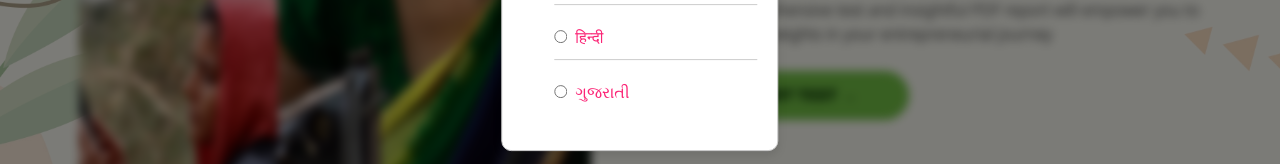
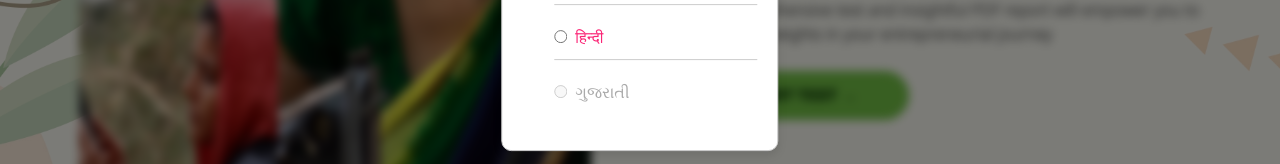
Before and after one commit to anuragt0/Psychometric-Test-Dev, a React (Create React App) app in the folder client/: page / in a window 1280 px wide. Shown: the part 377-541 px from the top of the page. Built offline with nearby package versions, Linux system fonts and the light colour scheme; no server answers; a web font is replaced by a local one.

Commit message:
add disable feat

```diff
--- a/client/src/components/NavBar.js
+++ b/client/src/components/NavBar.js
@@ -245,7 +245,7 @@ const Navbar = () => {
                 >
                   <option className="nav-item active" value="en">English</option>
                   <option className="nav-item active" value="hi">  हिन्दी  </option>
-                  <option className="nav-item active" value="gu">  ગુજરાતી  </option>
+                  <option className="nav-item active" value="gu" disabled>  ગુજરાતી  </option>
 
                   {/* Add more options for other languages */}
 
--- a/client/src/components/neha/Home.js
+++ b/client/src/components/neha/Home.js
@@ -32,16 +32,19 @@ const Home = () => {
     const [selectedLanguageM, setSelectedLanguageM] = useState({});
     const languages = [{
         value: "English",
-        key: "en"
+        key: "en",
+        disabled : false
     },
     {
         value: "हिन्दी",
-        key: "hi"
+        key: "hi",
+        disabled : false
 
     },
     {
         value: "ગુજરાતી",
-        key: "gu"
+        key: "gu",
+        disabled : true
 
     }
     ];
--- a/client/src/components/neha/LanguageSelectorModal.css
+++ b/client/src/components/neha/LanguageSelectorModal.css
@@ -71,3 +71,9 @@
   align-items: center;
   gap: 8px; /* Adjust the gap as needed */
 }
+
+.disabled {
+  color: #aaa;
+  cursor: not-allowed;
+  pointer-events: none; /* Prevent interactions with disabled labels */
+}
--- a/client/src/components/neha/LanguageSelectorModal.js
+++ b/client/src/components/neha/LanguageSelectorModal.js
@@ -28,12 +28,13 @@ const LanguageSelectorModal = ({ languages, onSelect }) => {
           <li
             key={language.key}
             onClick={() => handleLanguageClick(language.key)}
-            className="language-option"
+            className={`${language.disabled ? 'disabled' : ''} language-option`}
           >
             <label className='checkbox-label'>
               <input className='input'
                 type="radio"
                 checked={language.key === selectedLanguage}
+                disabled = {language.disabled}
                 readOnly
               />
               {language.value}
```
